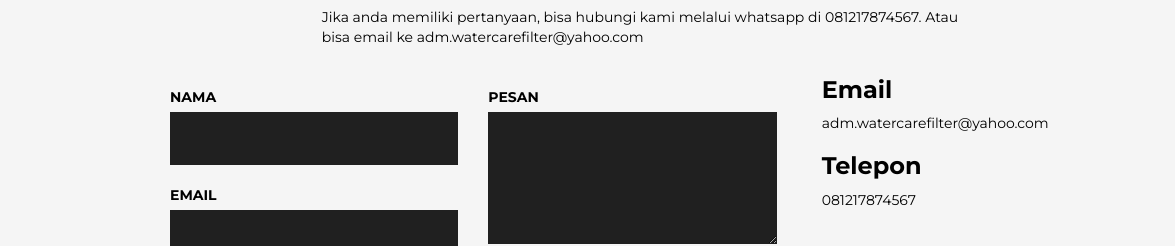
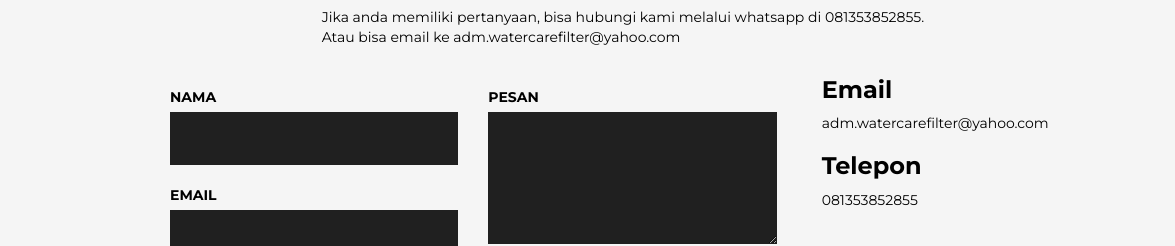
Before and after one commit to muhamadixsan/muhamadixsan.github.io, a plain HTML site: page contact.html in a window 1280 px wide. Shown: the part 716-962 px from the top of the page, 0-1175 px from the left. Drawn offline with Linux system fonts and the light colour scheme; some packages are replaced by stand-ins of ours.

Commit message:
ganti nomor

```diff
--- a/contact.html
+++ b/contact.html
@@ -74,7 +74,7 @@ http://www.templatemo.com/tm-468-onetel
 		<div class="row">
 			<div class="col-md-offset-2 col-md-8 col-sm-12">
 				<h2>Hubungi Kami</h2>
-                <p>Jika anda memiliki pertanyaan, bisa hubungi kami melalui whatsapp di 081217874567. Atau bisa email ke adm.watercarefilter@yahoo.com</p>
+                <p>Jika anda memiliki pertanyaan, bisa hubungi kami melalui whatsapp di 081353852855. Atau bisa email ke adm.watercarefilter@yahoo.com</p>
 			</div>
 			<div class="col-md-8 col-sm-8 mt30">
 				<form name="ContactWeb">
@@ -100,7 +100,7 @@ http://www.templatemo.com/tm-468-onetel
 				</div>
 				<div>
 					<h3>Telepon</h3>
-					<p>081217874567</p>
+					<p>081353852855</p>
 				</div>
 			</div>
 			<div class="col-md-12 col-sm-12 mt20">
```
